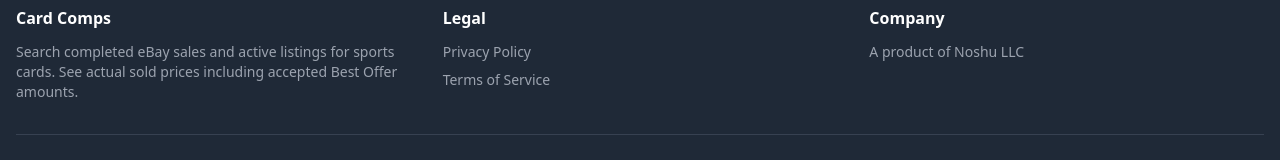
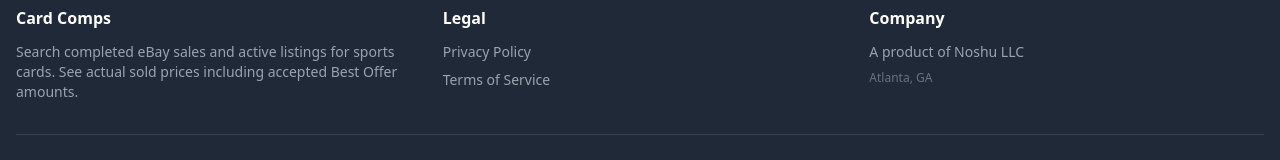
Before and after one commit to amurchadha/card-comps, a Next.js app: page / in a window 1280 px wide. Shown: the part 667-827 px from the top of the page. Built offline with nearby package versions, Linux system fonts and the light colour scheme.

Commit message:
Update location to Atlanta, GA

```diff
--- a/app/page.tsx
+++ b/app/page.tsx
@@ -430,6 +430,9 @@
               <p className="text-gray-400 text-sm">
                 A product of Noshu LLC
               </p>
+              <p className="text-gray-500 text-xs mt-2">
+                Atlanta, GA
+              </p>
             </div>
           </div>
 
```
